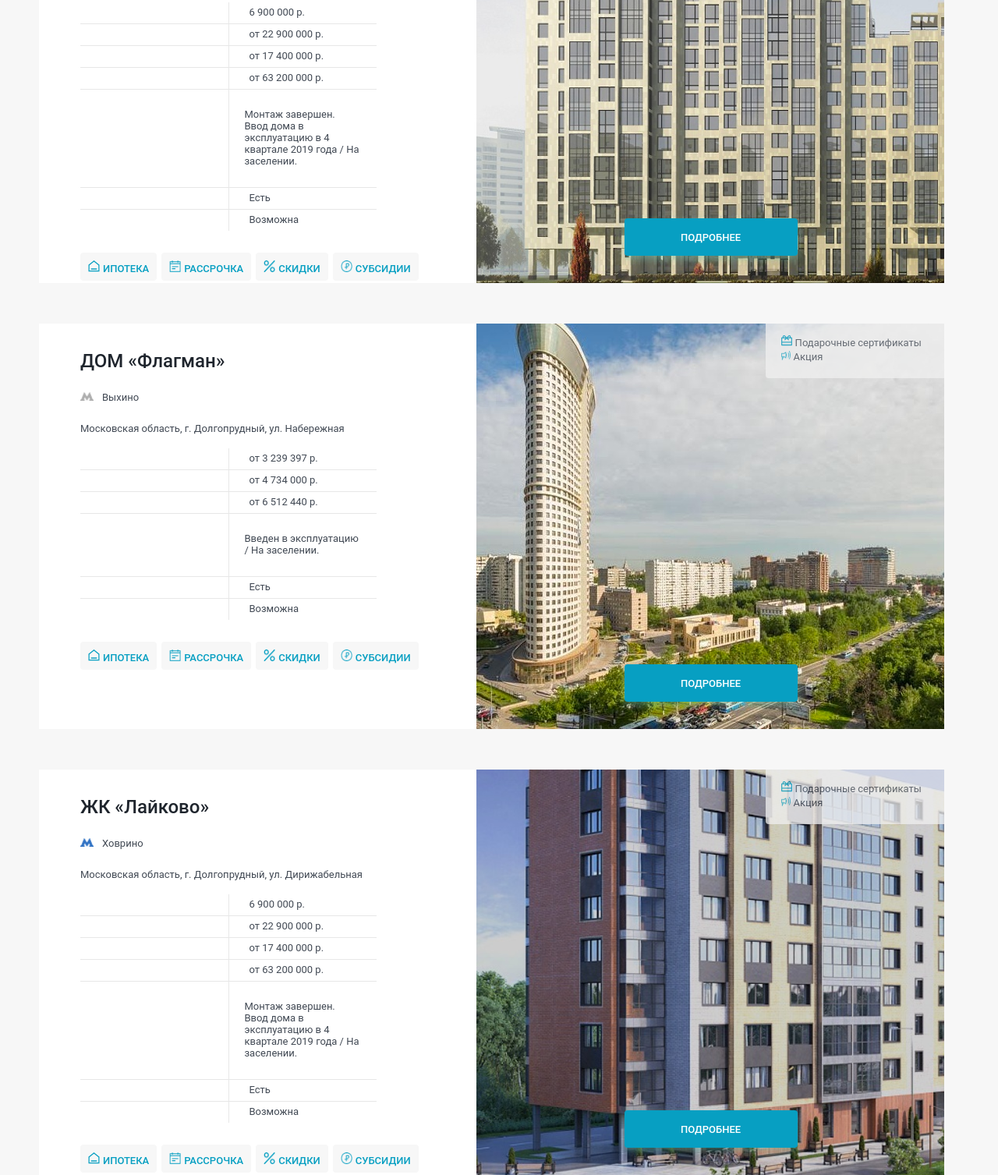
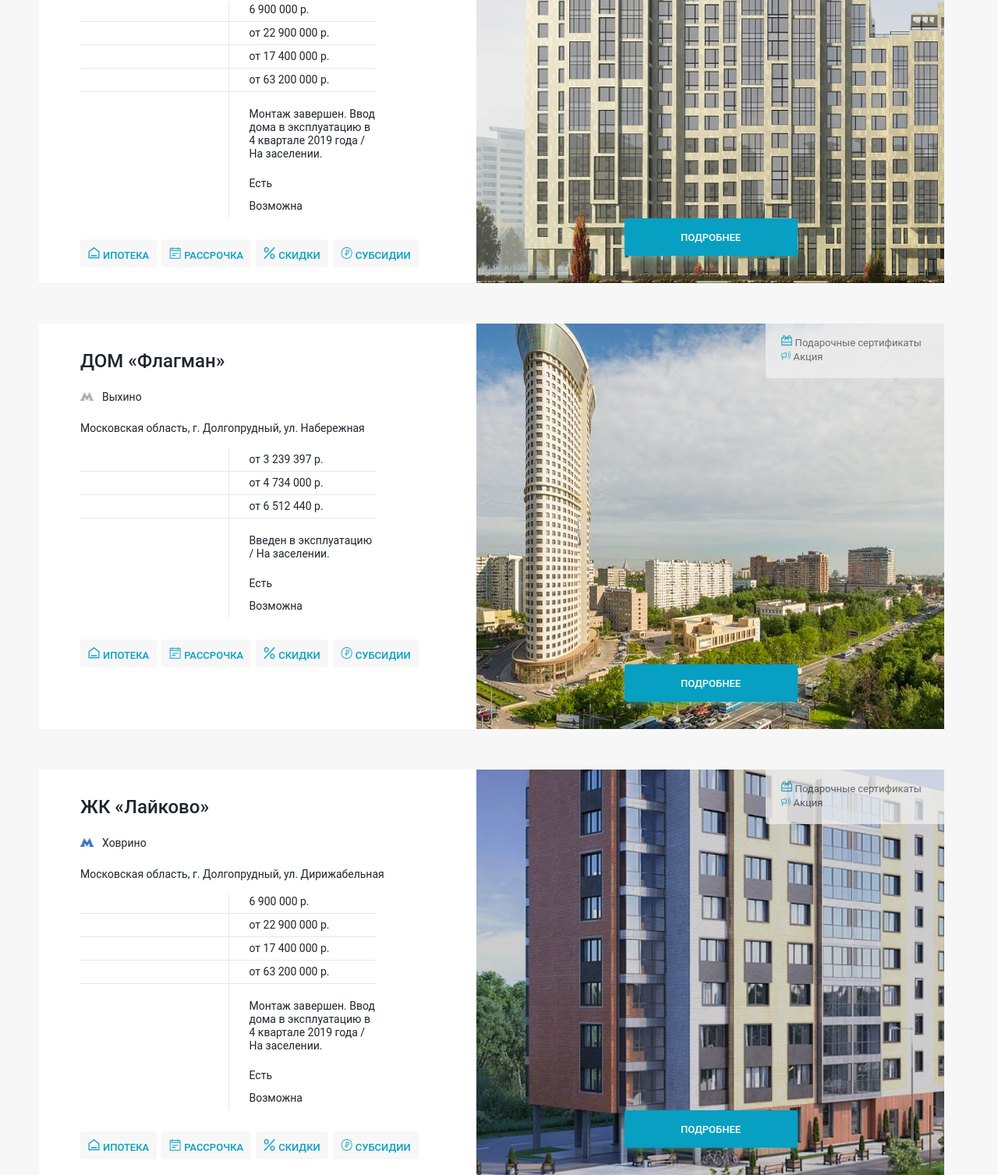
Before and after one commit to Stadionova/evrika-site, a website built with webpack: page index.html in a window 1280 px wide. Shown: the part 1407-2914 px from the top of the page at 78% size. Built offline with nearby package versions, Linux system fonts and the light colour scheme; files whose address does not match are found by name.

Commit message:
adaptive flat block

```diff
--- a/index.html
+++ b/index.html
@@ -322,7 +322,7 @@
                                         <tr>
                                             <td class="bottom-line"></td>
                                             <td class="flat__table__filled bottom-line">
-                                                <div class="flat__table__price">
+                                                <div class="flat__table__price table__margin">
                                                     <div><span>от 22 900 000 р.</span></div>
                                                 </div>
                                             </td>
@@ -330,7 +330,7 @@
                                         <tr>
                                             <td class="bottom-line"></td>
                                             <td class="flat__table__filled bottom-line">
-                                                <div class="flat__table__price">
+                                                <div class="flat__table__price table__margin">
                                                     <div><span>от 17 400 000 р.</span></div>
                                                 </div>
                                             </td>
@@ -338,15 +338,15 @@
                                         <tr>
                                             <td class="bottom-line"></td>
                                             <td class="flat__table__filled bottom-line">
-                                                <div class="flat__table__price">
+                                                <div class="flat__table__price table__margin">
                                                     <div><span>от 63 200 000 р.</span></div>
                                                 </div>
                                             </td>
                                         </tr>
                                         <tr>
-                                            <td class="bottom-line"></td>
-                                            <td class="flat__table__filled bottom-line flat-text-desc">
-                                                <div class="flat__table__price">
+                                            <td></td>
+                                            <td class="flat__table__filled flat-text-desc">
+                                                <div class="flat__table__price table__margin">
                                                     <div><span>Монтаж завершен. Ввод дома в эксплуатацию в 4
                                                             квартале
                                                             2019
@@ -356,9 +356,9 @@
                                             </td>
                                         </tr>
                                         <tr>
-                                            <td class="bottom-line"></td>
-                                            <td class="flat__table__filled bottom-line">
-                                                <div class="flat__table__price">
+                                            <td></td>
+                                            <td class="flat__table__filled">
+                                                <div class="flat__table__price table__margin">
                                                     <div><span>Есть</span></div>
                                                 </div>
                                             </td>
@@ -366,7 +366,7 @@
                                         <tr>
                                             <td></td>
                                             <td class="flat__table__filled">
-                                                <div class="flat__table__price">
+                                                <div class="flat__table__price table__margin">
                                                     <div><span>Возможна</span></div>
                                                 </div>
                                             </td>
@@ -426,7 +426,7 @@
                                         <tr>
                                             <td class="bottom-line"></td>
                                             <td class="flat__table__filled bottom-line">
-                                                <div class="flat__table__price">
+                                                <div class="flat__table__price table__margin">
                                                     <div><span>от 3 239 397 р.</span></div>
                                                 </div>
                                             </td>
@@ -434,7 +434,7 @@
                                         <tr>
                                             <td class="bottom-line"></td>
                                             <td class="flat__table__filled bottom-line">
-                                                <div class="flat__table__price">
+                                                <div class="flat__table__price table__margin">
                                                     <div><span>от 4 734 000 р.</span></div>
                                                 </div>
                                             </td>
@@ -442,24 +442,24 @@
                                         <tr>
                                             <td class="bottom-line"></td>
                                             <td class="flat__table__filled bottom-line">
-                                                <div class="flat__table__price">
+                                                <div class="flat__table__price table__margin">
                                                     <div><span>от 6 512 440 р.</span></div>
                                                 </div>
                                             </td>
                                         </tr>
                                         <tr>
-                                            <td class="bottom-line"></td>
-                                            <td class="flat__table__filled bottom-line flat-text-desc">
-                                                <div class="flat__table__price">
+                                            <td></td>
+                                            <td class="flat__table__filled flat-text-desc">
+                                                <div class="flat__table__price table__margin">
                                                     <div><span>Введен в эксплуатацию / На заселении.</span>
                                                     </div>
                                                 </div>
                                             </td>
                                         </tr>
                                         <tr>
-                                            <td class="bottom-line"></td>
-                                            <td class="flat__table__filled bottom-line">
-                                                <div class="flat__table__price">
+                                            <td></td>
+                                            <td class="flat__table__filled">
+                                                <div class="flat__table__price table__margin">
                                                     <div><span>Есть</span></div>
                                                 </div>
                                             </td>
@@ -467,7 +467,7 @@
                                         <tr>
                                             <td></td>
                                             <td class="flat__table__filled">
-                                                <div class="flat__table__price">
+                                                <div class="flat__table__price table__margin">
                                                     <div><span>Возможна</span></div>
                                                 </div>
                                             </td>
@@ -533,7 +533,7 @@
                                         <tr>
                                             <td class="bottom-line"></td>
                                             <td class="flat__table__filled bottom-line">
-                                                <div class="flat__table__price">
+                                                <div class="flat__table__price table__margin">
                                                     <div><span>от 22 900 000 р.</span></div>
                                                 </div>
                                             </td>
@@ -541,7 +541,7 @@
                                         <tr>
                                             <td class="bottom-line"></td>
                                             <td class="flat__table__filled bottom-line">
-                                                <div class="flat__table__price">
+                                                <div class="flat__table__price table__margin">
                                                     <div><span>от 17 400 000 р.</span></div>
                                                 </div>
                                             </td>
@@ -549,15 +549,15 @@
                                         <tr>
                                             <td class="bottom-line"></td>
                                             <td class="flat__table__filled bottom-line">
-                                                <div class="flat__table__price">
+                                                <div class="flat__table__price table__margin">
                                                     <div><span>от 63 200 000 р.</span></div>
                                                 </div>
                                             </td>
                                         </tr>
                                         <tr>
-                                            <td class="bottom-line"></td>
-                                            <td class="flat__table__filled bottom-line flat-text-desc">
-                                                <div class="flat__table__price">
+                                            <td></td>
+                                            <td class="flat__table__filled flat-text-desc">
+                                                <div class="flat__table__price table__margin">
                                                     <div><span>Монтаж завершен. Ввод дома в эксплуатацию в 4
                                                             квартале 2019
                                                             года
@@ -566,9 +566,9 @@
                                             </td>
                                         </tr>
                                         <tr>
-                                            <td class="bottom-line"></td>
-                                            <td class="flat__table__filled bottom-line">
-                                                <div class="flat__table__price">
+                                            <td></td>
+                                            <td class="flat__table__filled">
+                                                <div class="flat__table__price table__margin">
                                                     <div><span>Есть</span></div>
                                                 </div>
                                             </td>
@@ -576,7 +576,7 @@
                                         <tr>
                                             <td></td>
                                             <td class="flat__table__filled">
-                                                <div class="flat__table__price">
+                                                <div class="flat__table__price table__margin">
                                                     <div><span>Возможна</span></div>
                                                 </div>
                                             </td>
--- a/src/styles.less
+++ b/src/styles.less
@@ -713,6 +713,7 @@ td a:hover {
         width: 13px;
         padding-top: 13px;
         padding-right: 23px;
+        outline: none;
     }
 }
 
@@ -721,6 +722,9 @@ td a:hover {
 }
 
 // /.container
+.flat-text {
+    display: flex;
+}
 
 .container-flats {
     // width: 1440px;
@@ -743,7 +747,7 @@ td a:hover {
                 width: 1180px;
                 .flat-text {
                     margin-bottom: 52px;
-                    display: flex;
+                    // display: flex;
                     .flat-info {
                         background-color: #ffffff;
                         height: 520px;
@@ -769,23 +773,22 @@ td a:hover {
                                 margin-right: 7px;
                             }
                             span {
-                                width: 91px;
+                                width: 98px;
                                 height: 17px;
-                                color: #404853;
-                                font-family: Roboto, regular;
-                                font-size: 13px;
+                                color: #1f252d;
+                                font-family: Roboto;
+                                font-size: 14px;
                                 font-weight: 400;
                             }
                         }
                         .flat__address {
                             span {
-                            height: 17px;
-                            color: #404853;
-                            font-family: Roboto, regular;
-                            font-size: 13px;
-                            font-weight: 400;
-                            margin-top: 9px;
-                            margin-bottom: 23px;
+                                width: 409px;
+                                height: 17px;
+                                color: #1f252d;
+                                font-family: Roboto;
+                                font-size: 14px;
+                                font-weight: 400;
                             }
                         }
                         .flat__table {
@@ -799,8 +802,16 @@ td a:hover {
                                     font-size: 13px;
                                     font-weight: 400;
                                     .flat__table__price {
-                                        margin-bottom: 5px;
-                                        margin-top: 5px;
+                                        padding-bottom: 5px;
+                                        // margin-top: 5px;
+                                        span {
+                                            width: 204px;
+                                            height: 48px;
+                                            color: #1f252d;
+                                            font-family: Roboto;
+                                            font-size: 14px;
+                                            font-weight: 400;
+                                        }
                                     }
                                 }
                             }
@@ -936,6 +947,10 @@ td a:hover {
     }
 }
 
+.table__margin {
+    margin-top: 5px;
+}
+
 .flat__table__filled {
     border-left: 1px solid #e7e7e7;
     padding-left: 26px;
@@ -946,7 +961,8 @@ td a:hover {
 }
 
 .flat-text-desc {
-    padding: 20px;
+    padding-top: 15px;
+    padding-bottom: 10px;
 }
 
 @media (min-width: 992px) and (max-width: 1199px) {
@@ -964,7 +980,7 @@ td a:hover {
 // при таком размере экрана скрывать фото в объявлении
 @media screen and (max-width: 991px) {
     .flat__photo {
-        display: none;
+        // display: none;
     }
     .header__name-address {
         display: none;
@@ -975,9 +991,9 @@ td a:hover {
     .header__wrap {
         width: 451px;
     }
-    // .flat-text {
-    //     display: block;
-    // }
+    .flat-text {
+        display: block;
+    }
 }
 
 // /.footer
```
